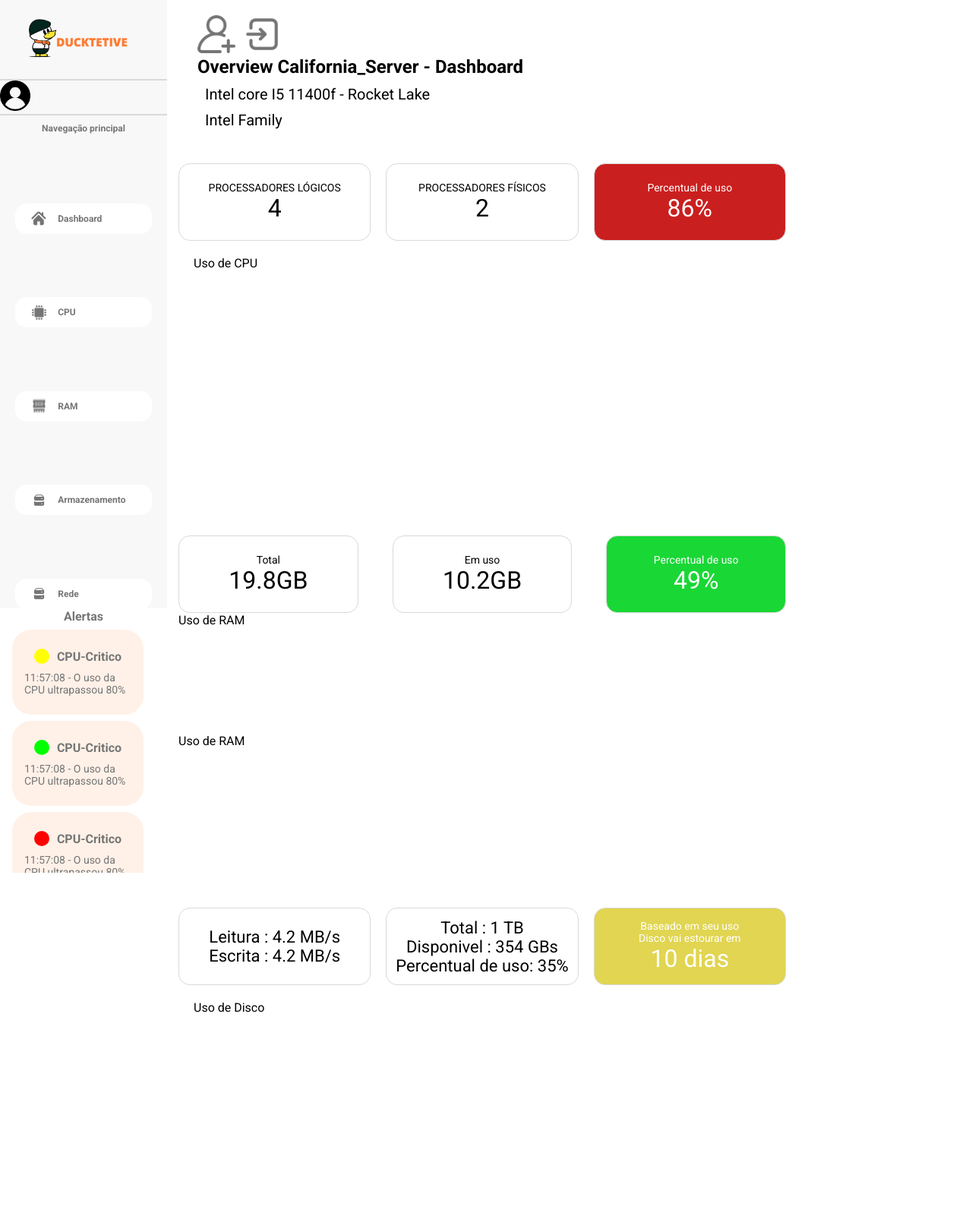
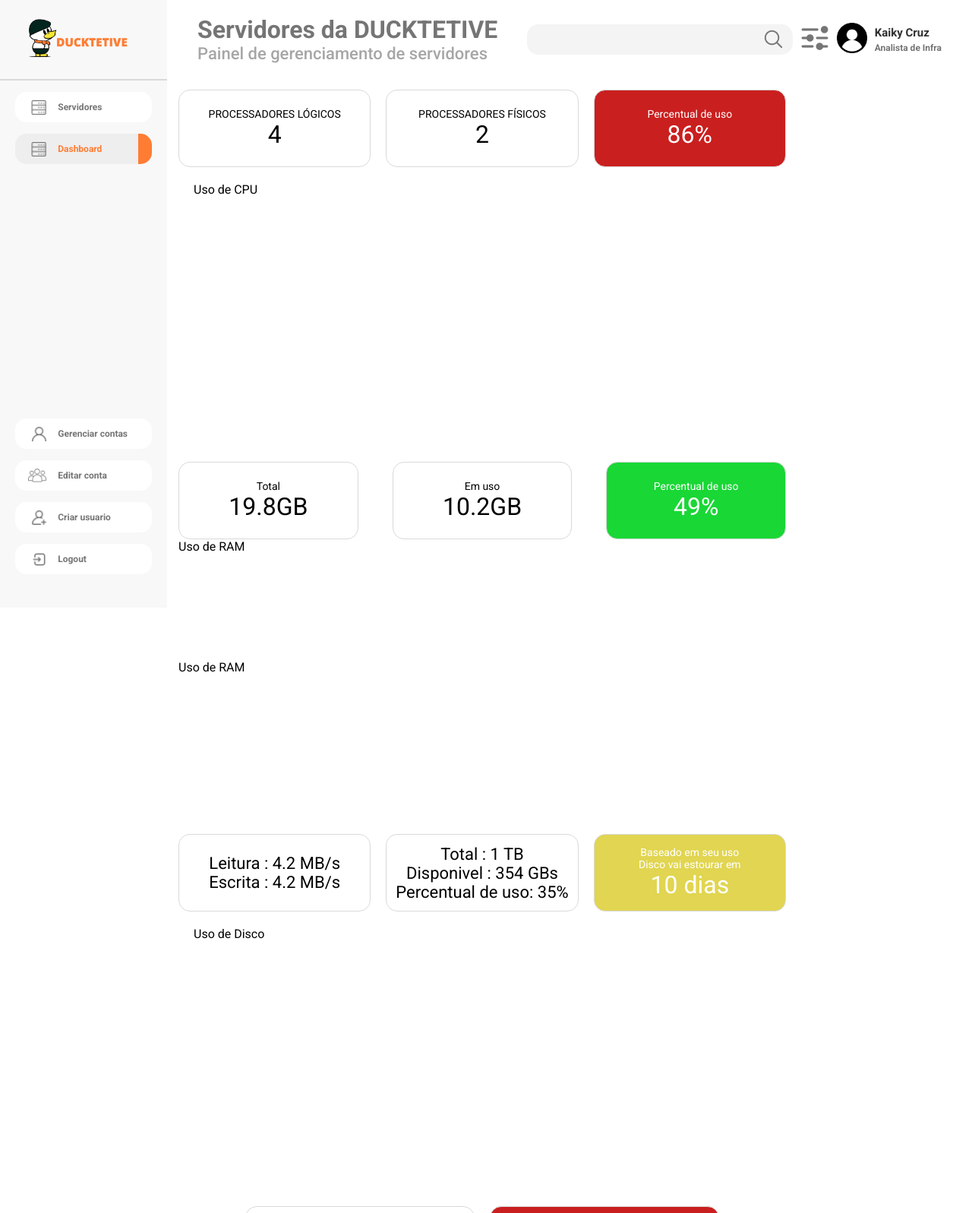
Before and after one commit to kaikycruz/Ducktetive, a website: page site/public/dashboard/dashboard.html in a window 1280 px wide. Shown: the top 1597 px of the page at 76% size. Drawn offline with nearby package versions, Linux system fonts and the light colour scheme.

Commit message:
Side bar na tela de dashboard finalizado

```diff
--- a/site/public/css/dashboards.css
+++ b/site/public/css/dashboards.css
@@ -104,7 +104,7 @@ a{
   height: 80%;
 }
 
-.bottom-items{
+.bottom-items, .top-items{
   display: flex;
   flex-direction: column;
   gap: 10px;
@@ -123,6 +123,10 @@ a{
   align-items: center;
   justify-content: center;
   margin-top: 5px;
+}
+
+.double-item{
+  display: block;
 }
 
 
@@ -986,3 +990,8 @@ span div span b {
   /* height: 100vh; */
   /* comentamos o codigo acima para que a tela fique adaptiva*/
 }
+
+#uso_cpu{
+  width: 300px;
+  background-color: #6dff33;
+}
--- a/site/public/dashboard/dashboard.html
+++ b/site/public/dashboard/dashboard.html
@@ -32,177 +32,103 @@
     <main class="dashboard-main">
         <aside class="aside-bar-menu" style="">
             <div id="logo-ducktetive">
-                <img src="../src/images/DUCKTETIVE2.png" id="duck-logo-dashboard">
-            </div>
-            <hr>
-            <a href="../alteracaoDeDados.html" id="linkPerfil">
-                <div id="user-data" >
-                <img src="../src/images/Dashboard/userProfile.png" alt="" id="user-picture">
-                <span id="b_usuario"></span>
-                <span id="cargo_usuario"></span>
+              <img src="../src/images/DUCKTETIVE2.png" id="duck-logo-dashboard" />
             </div>
             </a>
-            <hr>
+            <hr/>
         <div id="dashboard-menu">
-                <span id="dash-title">Navegação principal</span>
-                <div class="dash-item" onclick="mudarAbaDashboard()">
+            <div class="top-items">
+                <div class="dash-item">
+                    <a href="servidores.html">
                     <div class="menu">
                         <div class="icon">
-                            <img src="../src/images/Dashboard/icons/home-icon.png" alt="" class="icon-menu">
+                          <img src="../src/images/Dashboard/icons/servidores.png" alt="" class="icon-menu">
+                        </div>
+                      <p class="item-text">Servidores</p>
+                    </div></a>
+                </div>
+                <div class="dash-item">
+                    <div class="menu" id="selected">
+                        <div class="icon">
+                          <img src="../src/images/Dashboard/icons/servidores.png" alt="" class="icon-menu">
                         </div>
                       <p class="item-text">Dashboard</p>
                     </div>
-                </div>
-                <div class="dash-item" onclick="mudarAbaCPU()">
-                    <div class="menu">
-                        <div class="icon">
-                            <img src="../src/images/Dashboard/icons/cpu-icon.png" alt="" class="icon-menu">
-                        </div>
-                        <p class="item-text">CPU</p>
-                    </div>
-                </div>
-                <div class="dash-item" onclick="mudarAbaRAM()">
-                    <div class="menu">
-                        <div class="icon">
-                            <img src="../src/images/Dashboard/icons/ram-icon.png" alt="" class="icon-menu"
-                                id="ram-icon">
-                        </div>
-                        <p class="item-text">RAM</p>
-                    </div>
-                </div>
-                <div class="dash-item" onclick="mudarAbaHD()">
-                    <div class="menu">
-                        <div class="icon">
-                            <img src="../src/images/Dashboard/icons/hd-icon.png" alt="" class="icon-menu">
-                        </div>
-                        <p class="item-text">Armazenamento</p>
-                    </div>
-                </div>
-                <div class="dash-item" onclick="mudarAbaRede()">
-                    <div class="menu">
-                        <div class="icon">
-                            <img src="../src/images/Dashboard/icons/hd-icon.png" alt="" class="icon-menu">
-                        </div>
-                        <p class="item-text">Rede</p>
-                    </div>
-                </div>
-            </div>
-            <div id="alerts">
-                <span id="dash-title">Alertas</span>
-                <div id="alert-list">
-                    <div class="content-alert">
-                        <div>
-                            <div id="alert-status-attention"></div>
-                            <span id="component" class="alert-title">CPU</span>
-                            <span class="alert-title"> - </span>
-                            <span id="status" class="alert-title"> Critico</span>
-                        </div>
-                        <div>
-                            <p class="alert-message">11:57:08 - O uso da CPU ultrapassou 80%</p>
-                        </div>
-                    </div>
-                    <div class="content-alert">
-                        <div>
-                            <div id="alert-status-healthy"></div>
-                            <span id="component" class="alert-title">CPU</span>
-                            <span class="alert-title"> - </span>
-                            <span id="status" class="alert-title"> Critico</span>
-                        </div>
-                        <div>
-                            <p class="alert-message">11:57:08 - O uso da CPU ultrapassou 80%</p>
-                        </div>
-                    </div>
-                    <div class="content-alert">
-                        <div>
-                            <div id="alert-status-critic"></div>
-                            <span id="component" class="alert-title">CPU</span>
-                            <span class="alert-title"> - </span>
-                            <span id="status" class="alert-title"> Critico</span>
-                        </div>
-                        <div>
-                            <p class="alert-message">11:57:08 - O uso da CPU ultrapassou 80%</p>
-                        </div>
-                    </div>
-                    <div class="content-alert">
-                        <div>
-                            <div id="alert-status-attention"></div>
-                            <span id="component" class="alert-title">CPU</span>
-                            <span class="alert-title"> - </span>
-                            <span id="status" class="alert-title"> Critico</span>
-                        </div>
-                        <div>
-                            <p class="alert-message">11:57:08 - O uso da CPU ultrapassou 80%</p>
-                        </div>
-                    </div>
-                    <div class="content-alert">
-                        <div>
-                            <div id="alert-status-attention"></div>
-                            <span id="component" class="alert-title">CPU</span>
-                            <span class="alert-title"> - </span>
-                            <span id="status" class="alert-title"> Critico</span>
-                        </div>
-                        <div>
-                            <p class="alert-message">11:57:08 - O uso da CPU ultrapassou 80%</p>
-                        </div>
-                    </div>
-                    <div class="content-alert">
-                        <div>
-                            <div id="alert-status-attention"></div>
-                            <span id="component" class="alert-title">CPU</span>
-                            <span class="alert-title"> - </span>
-                            <span id="status" class="alert-title"> Critico</span>
-                        </div>
-                        <div>
-                            <p class="alert-message">11:57:08 - O uso da CPU ultrapassou 80%</p>
-                        </div>
-                    </div>
-                    <div class="content-alert">
-                        <div>
-                            <div id="alert-status-attention"></div>
-                            <span id="component" class="alert-title">CPU</span>
-                            <span class="alert-title"> - </span>
-                            <span id="status" class="alert-title"> Critico</span>
-                        </div>
-                        <div>
-                            <p class="alert-message">11:57:08 - O uso da CPU ultrapassou 80%</p>
-                        </div>
-                    </div>
-                    <div class="content-alert">
-                        <div>
-                            <div id="alert-status-critic"></div>
-                            <span id="component" class="alert-title">CPU</span>
-                            <span class="alert-title"> - </span>
-                            <span id="status" class="alert-title"> Critico</span>
-                        </div>
-                        <div>
-                            <p class="alert-message">11:57:08 - O uso da CPU ultrapassou 80%</p>
                 </div>
             </div>
 
 
 
+              <div class="bottom-items">
+                <div class="dash-item">
+                  <a href="">
+                    <div class="menu">
+                        <div class="icon">
+                            <img src="../src/images/Dashboard/icons/do-utilizador 1.png" alt="" class="icon-menu">
+                        </div>
+                        <p class="item-text">Gerenciar contas</p>
+                    </div>
+                </a>
+              </div>
+              <div class="bottom-items">
+                <div class="dash-item">
+                  <a href="../alteracaoDeDados.html">
+                  <div class="menu">
+                      <div class="icon">
+                          <img src="../src/images/Dashboard/icons/pessoas 1.png" alt="" class="icon-menu">
+                      </div>
+                      <p class="item-text">Editar conta</p>
+                  </div></a>
+              </div>
+              <div class="bottom-items">
+                <div class="dash-item">
+                  <a href="../registroUsuario.html">
+                  <div class="menu">
+                      <div class="icon">
+                          <img src="../src/images/Dashboard/icons/adicionar-usuario 1.png" alt="" class="icon-menu">
+                      </div>
+                      <p class="item-text">Criar usuario</p>
+                  </div>
+                </a>
+              </div>
+              <div class="bottom-items">
+                <div class="dash-item">
+                  <a href="../login.html">
+                  <div class="menu" onclick="sessionStorage.clear()">
+                      <div class="icon">
+                          <img src="../src/images/Dashboard/icons/sair 1.png" alt="" class="icon-menu">
+                      </div>
+                      <p class="item-text">Logout</p>
+                  </div></a>
+              </div>
 
               </div>
-            </div>
-
-
           </aside>
         <section class="dashboard-content" id="dashboard-home" style="display: block;">
 
             <div class="dados-do-servidor">
                 <div class="servHeader">
+                  <div id="titulo-pagina">
+                  <p class="titulo">Servidores da DUCKTETIVE</p>
+                  <p class="subtitulo">Painel de gerenciamento de servidores</p>
+                  </div>
                     <div class="servButtons">
-                        <div class="perfil" id="criarUsuario">
-                            <a href="../registroUsuario.html"><img src="../src/images/Cards/adicionar-usuario.png" alt="" class="headerButton"></a>
+                        <div class="buscar">
+                          <input type="text" class="buscar">
+                          <img src="../src/images/Dashboard/icons/lupa.png" id="imgLupa">
                         </div>
-                        <div class="logout" onclick="sessionStorage.clear()">
-                            <a href="../login.html"><img src="../src/images/Cards/sair.png" alt="" class="headerButton"></a>
+                        <div id="filtrarServidores">
+                          <img src="../src/images/Dashboard/icons/contexto 1.png">
+                        </div>
+                        <div id="user-data" >
+                          <img src="../src/images/Dashboard/userProfile.png" alt="" id="user-picture">
+                        </div>
+                        <div id="dadosUsuario">
+                          <span id="b_usuario">Kaiky Cruz</span><br>
+                          <span id="cargo_usuario">Analista de Infra</span>
                         </div>
                     </div>
               </div>
-                <h2 class="dashboard-title">Overview California_Server - Dashboard</h2>
-                <span id="nomeCPU"><p>Intel core I5 11400f - Rocket Lake </h3>
-                <span id="fabricanteCPU"><p>Intel Family</p></span></span>
 
               </div>
 
@@ -239,7 +165,7 @@
                     <div class="cpuCharts">
                         <div class="cpu-use" style="width: 764px;">
                             <span>Uso de CPU</span>
-                            <canvas id="uso_cpu" style="display: block; box-sizing: border-box; height: 500px; width: 1500px;"></canvas>
+                            <canvas id=" " style="display: block; box-sizing: border-box; height: 500px; width: 1500px;"></canvas>
                         </div>
 
                     </div>
```
Also changed, not shown: site/public/dashboard/servidores.html (+2 -2 lines). Lines whose indentation alone changed are shown as unchanged.
